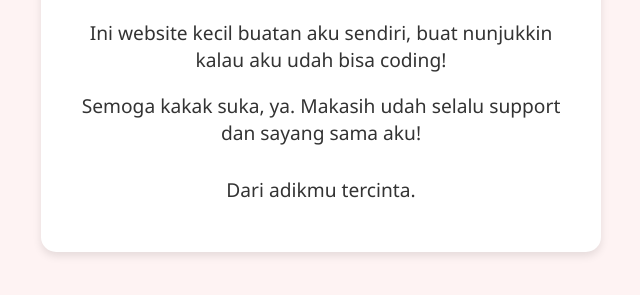
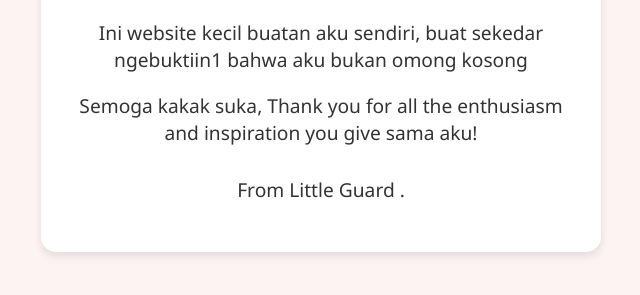
Before and after one commit to Zaki-hacking/Zahrahku, a plain HTML site: page Index.html in a window 1280 px wide. Shown: the part 145-440 px from the top of the page, without its empty margins (319-959 px from the left). Drawn offline with Linux system fonts and the light colour scheme.

Commit message:
Update and rename For you Zahrah.html to Index.html

```diff
--- a/For you Zahrah.html
+++ b/Index.html
@@ -2,7 +2,7 @@
 <html lang="id">
 <head>
   <meta charset="UTF-8">
-  <title>Untuk Kakakku Tersayang</title>
+  <title>Untuk kak Zahrah</title>
   <style>
     body {
       background-color: #fef3f3;
@@ -30,9 +30,10 @@
 <body>
   <div class="card">
     <h1>Hai Kakak!</h1>
-    <p>Ini website kecil buatan aku sendiri, buat nunjukkin kalau aku udah bisa coding!</p>
-    <p>Semoga kakak suka, ya. Makasih udah selalu support dan sayang sama aku!</p>
-    <p style="margin-top: 30px;">Dari adikmu tercinta.</p>
+    <p>Ini website kecil buatan aku sendiri, buat sekedar ngebuktiin1 bahwa aku bukan omong kosong</p>
+    <p>Semoga kakak suka, Thank you for all the enthusiasm and inspiration you give
+sama aku!</p>
+    <p style="margin-top: 30px;">From Little Guard .</p>
   </div>
 </body>
 </html>
```
